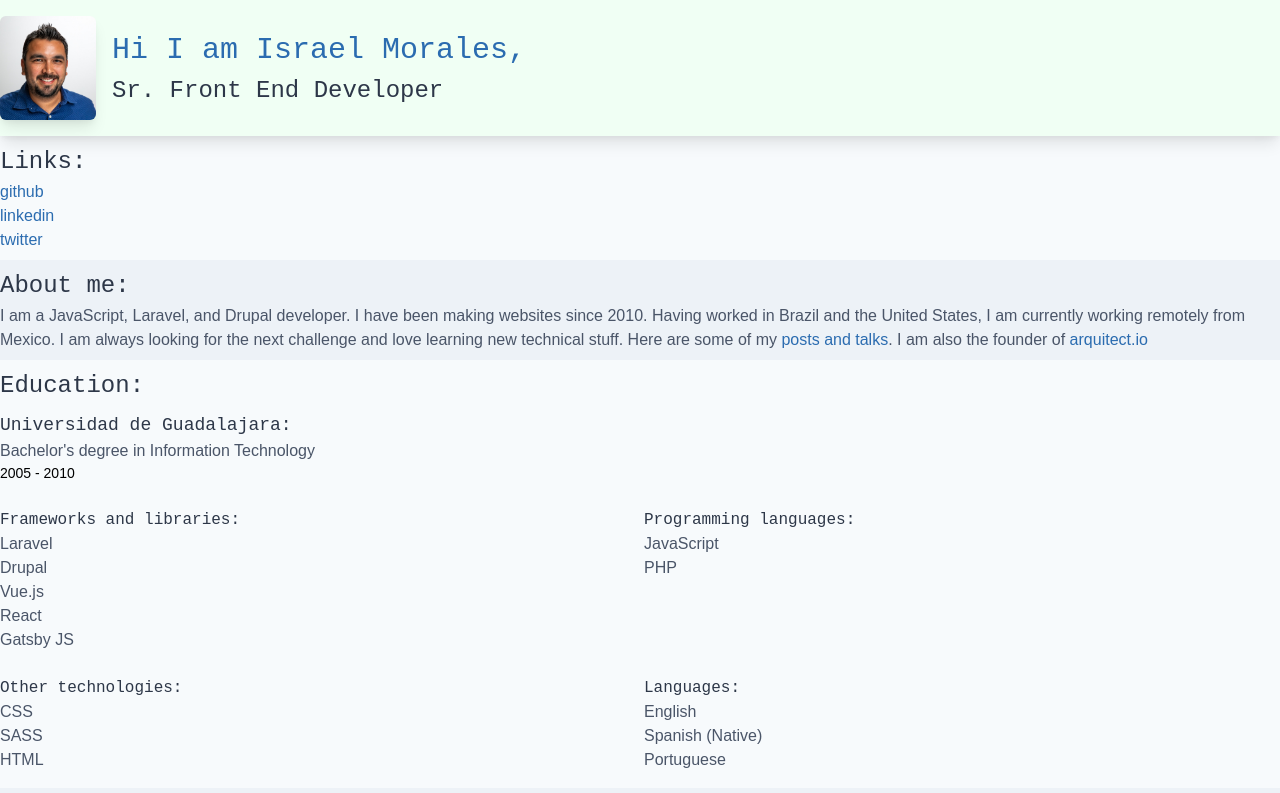
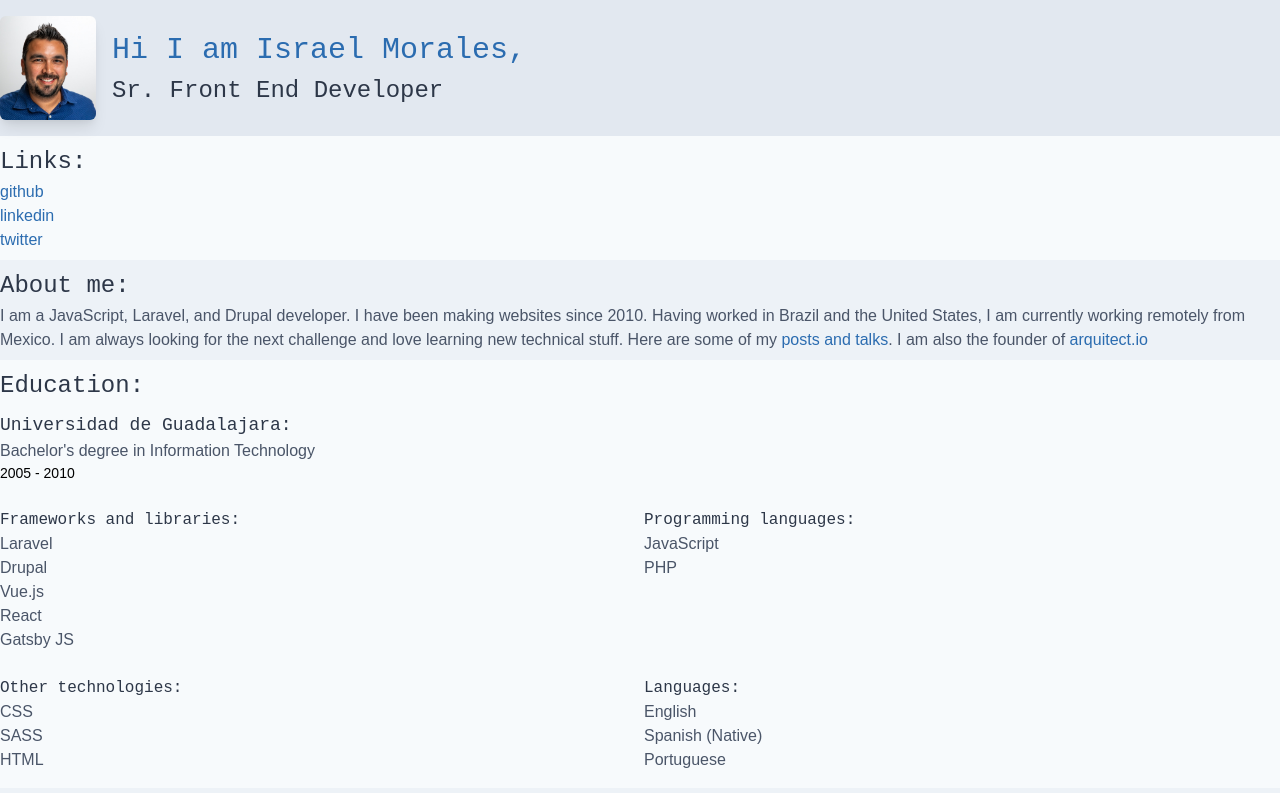
Before and after one commit to isramv/israelmorales.dev, a Gatsby site: page / in a window 1280 px wide. Shown: the top 793 px of the page. Built offline with nearby package versions, Linux system fonts and the light colour scheme; Gatsby itself is replaced by a stand-in of ours.

Commit message:
removed shadow from introduction

```diff
--- a/src/components/Introduction.js
+++ b/src/components/Introduction.js
@@ -3,7 +3,7 @@ import photo from "../../static/images/isramv.jpg"
 
 export default function Welcome(props) {
   return (
-    <div className="bg-green-100 shadow-lg py-2 md:py-4">
+    <div className="bg-gray-300 py-2 md:py-4">
       <div className="container mx-auto md:flex md:items-center">
         <div>
           <img
```
